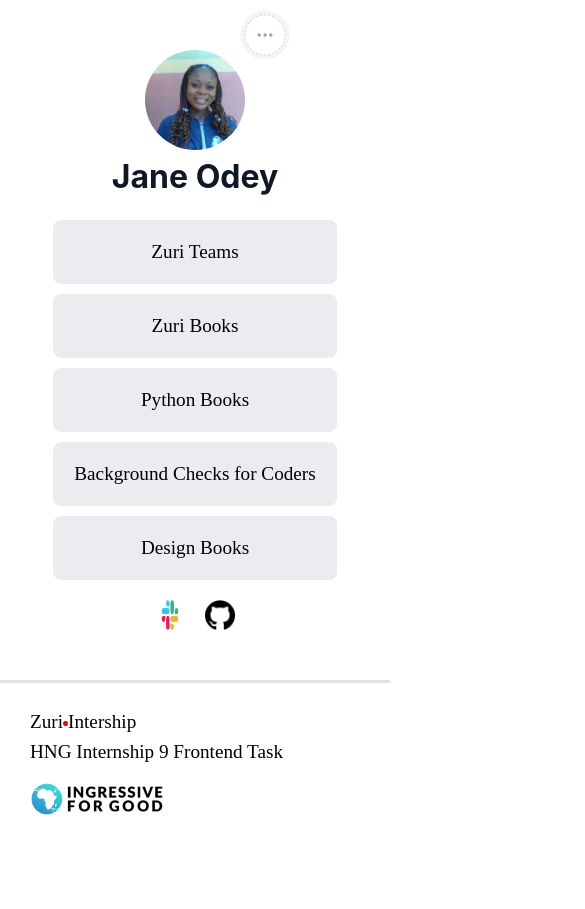
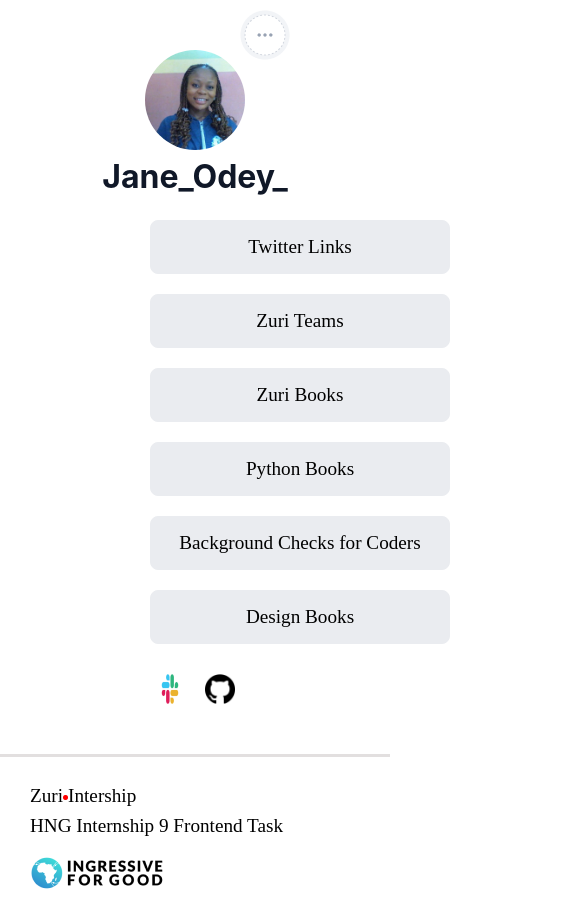
Before and after one commit to janeodey/task-one, a React (Create React App) app: page / in a window 390 px wide. Shown: the whole page, 585 px wide, since content can reach past the window. Before the commit the page ends 844 px from the top, so only its background shows below. Built offline with nearby package versions, Linux system fonts and the light colour scheme.

Commit message:
made changes to links

```diff
--- a/src/components/LinkPage.js
+++ b/src/components/LinkPage.js
@@ -1,15 +1,23 @@
 import React from "react"
 
 const LinkPage = () =>{
+
+    const Team = "https://training.zuri.team/";
+    const Books = "http://books.zuri.team"
+    const Python = " https://books.zuri.team/python-for-beginners?ref_id=JaneOdey"
+    const Pitch = "https://background.zuri.team";
+    const Design = "https://books.zuri.team/design-rules";
     return(
         <section className="links">
-        <ul>
-            <li><a href="https://training.zuri.team/" id="btn__zuri">Zuri Teams</a></li>
-            <li><a href="http://books.zuri.team" id="books">Zuri Books</a></li>
-            <li><a href=" https://books.zuri.team/python-for-beginners?ref_id=JaneOdey" id="book__python">Python Books</a></li>
-            <li><a href="https://background.zuri.team" id="pitch">Background Checks for Coders</a></li>
-            <li><a href="https://books.zuri.team/design-rules" id="book_design">Design Books</a></li>
-        </ul>
+            <a href="." id="btn__zuri">Twitter Links</a>
+            <a href={Team} id="btn__zuri">Zuri Teams</a>
+
+            <a href={Books} id="books" title=" this is where you find books about design and coding">Zuri Books</a>
+
+            <a href={Python} id="book__python" title="where you feature the book as if you were selling it.">Python Books</a>
+
+            <a href={Pitch} id="pitch" title="where you pitch a service for doing background checks on coders.">Background Checks for Coders</a>
+            <a href={Design} id="book__design" title="where you pitch the free design book offered by Zuri.">Design Books</a>
     </section>
     )
 }
--- a/src/components/SocialProfile.js
+++ b/src/components/SocialProfile.js
@@ -4,9 +4,9 @@
 const SocialProfile = () =>{
     return(
         <div className="profile_section">
-          <img src={profilePicture} alt="Jane Odey's Picture" id="profile_img" width="300" height="300"/>
-          <h1 id="twitter">Jane Odey</h1>
-          <div id="slack" style={{visibility: "hidden"}}>JaneOdey</div>
+          <img src={profilePicture} alt="Jane Odey's Picture" id="profile__img" width="300" height="300"/>
+          <h1 id='twitter'>Jane_Odey_</h1>
+          <div id='slack' style={{visibility: "hidden"}}>JaneOdey</div>
       </div>
     )
 }
--- a/src/index.css
+++ b/src/index.css
@@ -50,7 +50,7 @@
 .profile_section{
     text-align: center;
 }
-.profile_section #profile_img{
+.profile_section #profile__img{
     border-radius: 50%;
     width: 100px;
     height: 100px;
@@ -70,28 +70,26 @@
 /* ----- CONTENT ----- */
 .links{
     display: flex;
+    flex-direction: column;
     text-align: center;
     justify-content: center;
     height: auto;
+    width: 600px;
+    margin: auto;
 }
-ul{
-    list-style-type: none;
-    min-width: 600px;
-}
-li{
+
+.links a{
+    text-decoration: none;
+    color: var(--DARKCOLOR);
+    font-size: 1.2rem;
     background: #EAECF0;
     border: 1px solid #EAECF0;
     border-radius: 8px;
     margin-top: 10px;
-    padding: 12px;
-}
-a{
-    text-decoration: none;
-    color: var(--DARKCOLOR);
-    font-size: 1.2rem;
+    padding: 15px 25px;
 
 }
-.links li:hover{
+a:hover{
     box-shadow: 3px 2px 6px #ced2da;
     cursor: pointer;
 }
@@ -117,11 +115,10 @@
     justify-content: space-evenly;
     font-size: 1rem;
     padding: 20px 30px;
-    position: absolute;
-    bottom: 0;
     background: -var(--LIGHTCOLOR);
     border-top: 3px solid rgb(226, 223, 223);
     width: 100%;
+    margin-top: 20px;
 }
 
 .ingression_logo{
@@ -131,9 +128,6 @@
 
 /* ----- MEDIA QUERY ----- */
 @media screen and (max-width:760px){
-    ul{
-        min-width: 0
-    }
     footer{
         flex-direction: column;
         z-index: 1;
@@ -162,10 +156,17 @@
         padding-right: 150px;
     }
 
-    .bodyName{
+    /* .bodyName{
         min-height: 1000px;
         max-width: 100%;
         background-color: var(--LIGHTCOLOR);
         flex-direction: column;
+    } */
+    .links a{
+        width: 50%;
+        flex-direction: column;
+        padding: 15px 25px;
+        margin: 10px auto 10px auto;
+
     }
 }
```
